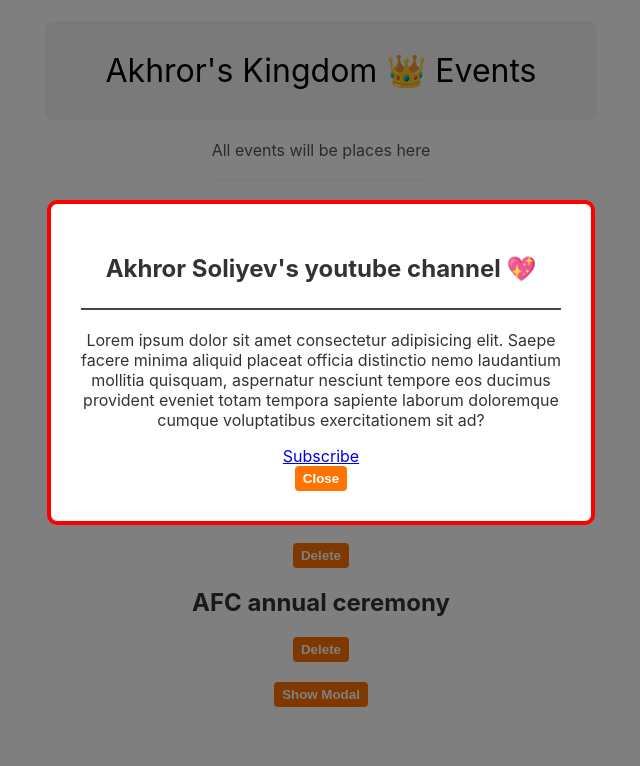
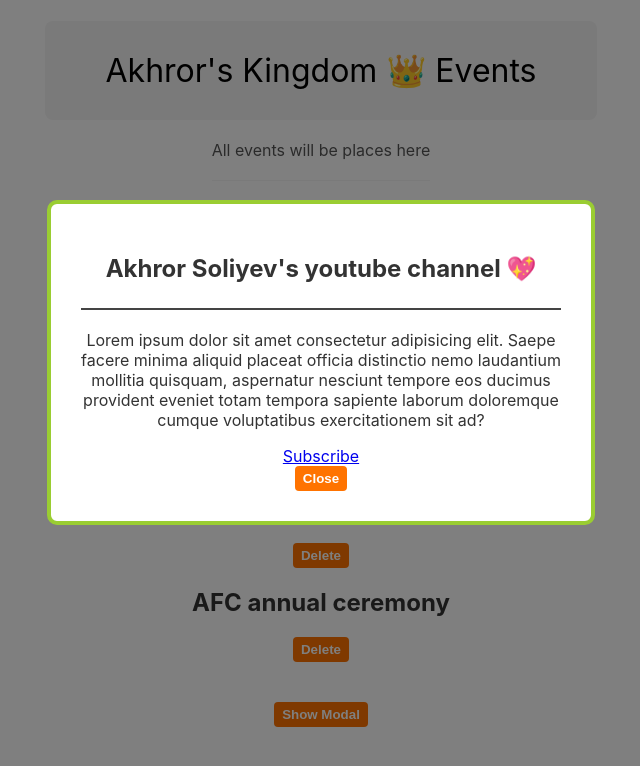
Before and after one commit to dhpcode/react-for-printing, a React (Create React App) app: page / in a window 1280 px wide. Both pictures are taken after a click on the button "Show Modal". Shown: the top 766 px of the page, without its empty margins (319-959 px from the left). Built offline with nearby package versions, Linux system fonts and the light colour scheme.

Commit message:
style: update Modal component to accept isModeModal prop for dynamic border color

```diff
--- a/src/App.js
+++ b/src/App.js
@@ -46,17 +46,17 @@
 
 
       {/* kontent qism */}
-      {showContent && <EventList events = {events} handleDelete={handleDelete}/> }
-
+      {showContent && <EventList events={events} handleDelete={handleDelete} />}
+      <br />
       {/* Modal component */}
-      {showModal && <Modal closeModal={closeModal}>
+      {showModal && <Modal closeModal={closeModal} isModeModal={true}>
         <h2>Akhror Soliyev's youtube channel 💖</h2>
         <p>Lorem ipsum dolor sit amet consectetur adipisicing elit. Saepe facere minima aliquid placeat officia distinctio nemo laudantium mollitia quisquam, aspernatur nesciunt tempore eos ducimus provident eveniet totam tempora sapiente laborum doloremque cumque voluptatibus exercitationem sit ad?
         </p>
         <a href="#">Subscribe</a>
       </Modal>}
       <br />
-      <button onClick={() => {setShowModal(true)}}>Show Modal</button>
+      <button onClick={() => { setShowModal(true) }}>Show Modal</button>
     </div>
   );
 }
--- a/src/components/Modal.js
+++ b/src/components/Modal.js
@@ -1,12 +1,12 @@
 import "./Modal.css"
 import ReactDom from 'react-dom'
 
-function Modal({ children, closeModal }) {
+function Modal({ children, closeModal, isModeModal }) {
   return ReactDom.createPortal((
     <div className="modal-backdrop">
       <div className="modal" style={{
         border: "4px solid",
-        borderColor: "red",
+        borderColor: isModeModal ? "yellowgreen" : "red",
         textAlign: "center"
         }}>
         {children}
```
